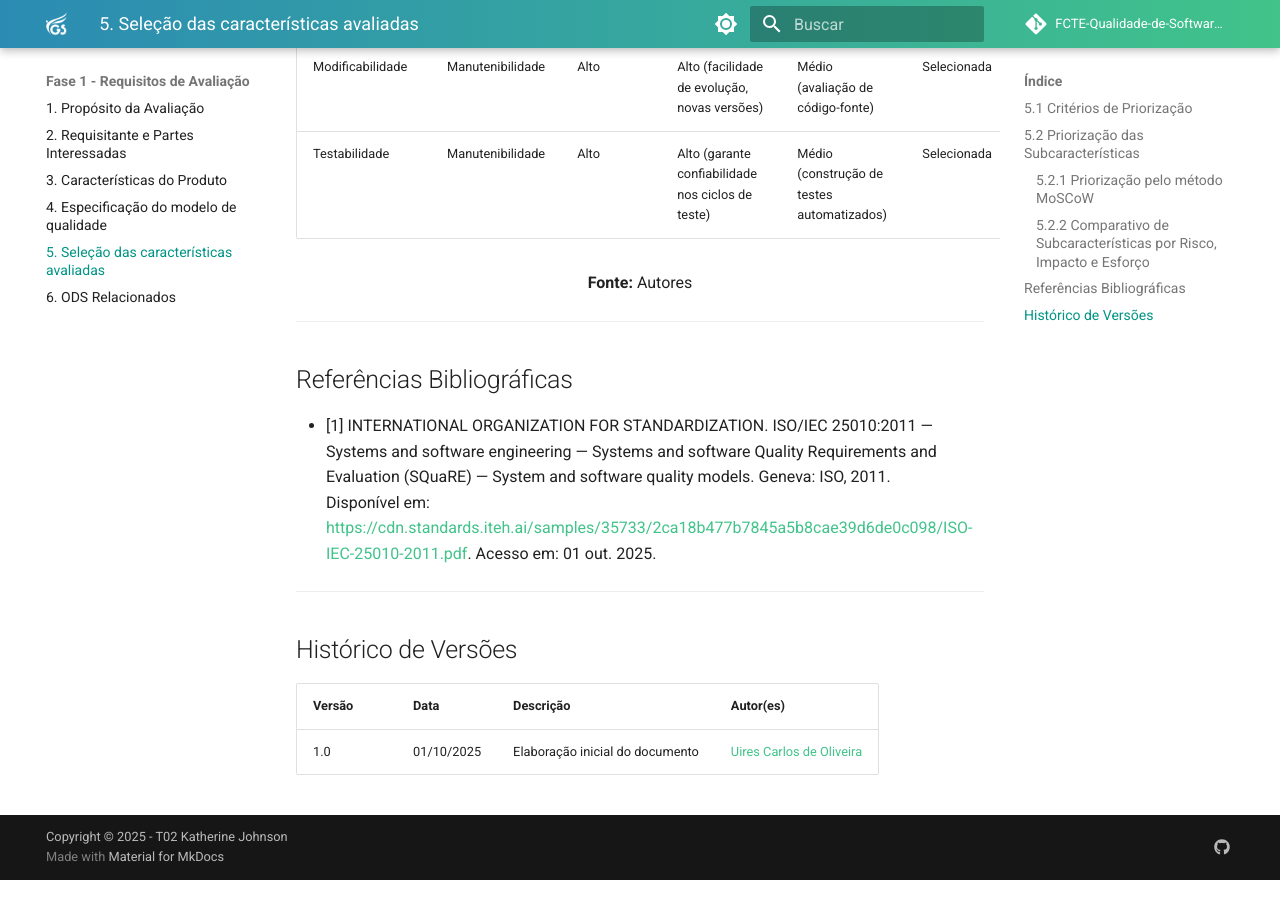
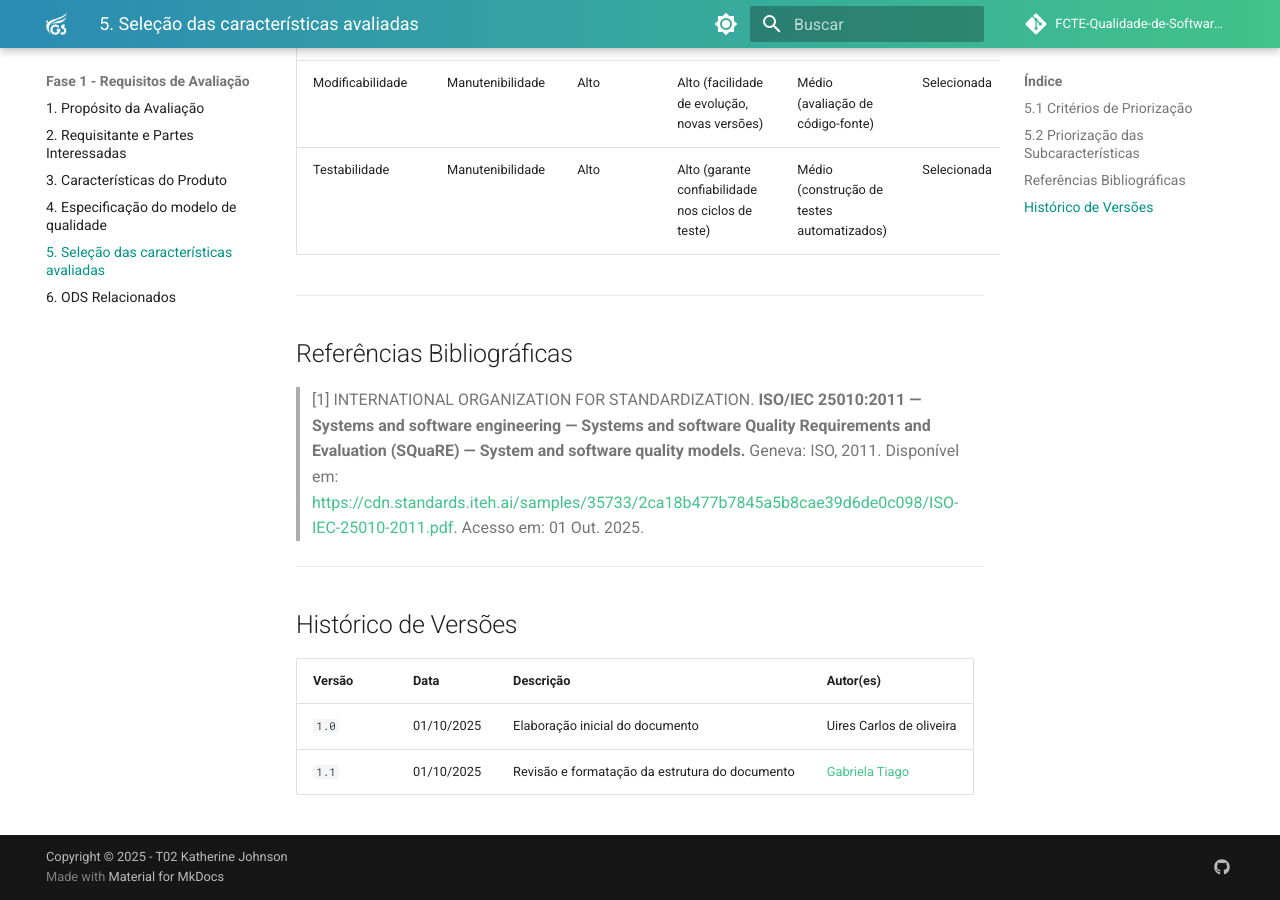
Before and after one commit to FCTE-Qualidade-de-Software-1/2025-2_T02_Katherine_Johnson, an MkDocs documentation site: the page built from docs/entregas/fase-1/selecao-caracteristicas-avaliadas.md, in a window 1280 px wide and 900 px high, scrolled down 3332 px. Built offline with MkDocs 1.6.1 and Material for MkDocs 9.7.7, drawn with Linux system fonts in a browser that asks for light colours; comment, search, counter and statistics services are not loaded; some of the changed text lies outside the part shown.

Commit message:
format:: Atualiza numeração e formatação dos tópicos

```diff
--- a/docs/entregas/fase-1/selecao-caracteristicas-avaliadas.md
+++ b/docs/entregas/fase-1/selecao-caracteristicas-avaliadas.md
@@ -4,80 +4,77 @@
 
 Para sistematizar a priorização das subcaracterísticas de qualidade, aplicou-se o método MoSCoW, que classifica os elementos em quatro grupos principais:
 
-- **Must have (Essencial):** requisitos indispensáveis para a viabilidade do sistema.
-- **Should have (Relevante):** requisitos importantes, mas que podem ser adiados sem inviabilizar a solução.
-- **Could have (Oportuno):** requisitos desejáveis, que agregam valor, mas não são críticos.
-- **Won’t have (Fora do escopo atual):** requisitos de baixa prioridade, intencionalmente excluídos nesta fase.
+-   **Must have (Essencial):** requisitos indispensáveis para a viabilidade do sistema.
+-   **Should have (Relevante):** requisitos importantes, mas que podem ser adiados sem inviabilizar a solução.
+-   **Could have (Oportuno):** requisitos desejáveis, que agregam valor, mas não são críticos.
+-   **Won’t have (Fora do escopo atual):** requisitos de baixa prioridade, intencionalmente excluídos nesta fase.
 
 Cada categoria foi associada a um peso quantitativo, de modo a simplificar o processo de avaliação:
-- Must = 4
-- Should = 3
-- Could = 2
-- Won’t = 0
+
+| Categoria | Peso |
+| --------- | ---- |
+| Must      | 4    |
+| Should    | 3    |
+| Could     | 2    |
+| Won't     | 0    |
 
 ---
 
 ## 5.2 Priorização das Subcaracterísticas
 
-### 5.2.1 Priorização pelo método MoSCoW
-
 <p align="center"> Tabela 1 - Priorização pelo método MoSCoW </p>
 
-| Subcaracterística        | Característica     | Categoria MoSCoW | Peso | Decisão Final       |
-|---------------------------|-------------------|------------------|------|---------------------|
-| Confidencialidade         | Segurança         | Must             | 4    | Será analisada      |
-| Integridade               | Segurança         | Must             | 4    | Será analisada      |
-| Autenticidade             | Segurança         | Should           | 3    | Não será analisada  |
-| Não-repúdio               | Segurança         | Could            | 2    | Não será analisada  |
-| Responsabilidade          | Segurança         | Could            | 2    | Não será analisada  |
-| Maturidade                | Confiabilidade    | Must             | 4    | Será analisada      |
-| Disponibilidade           | Confiabilidade    | Should           | 3    | Será analisada      |
-| Tolerância a falhas       | Confiabilidade    | Must             | 4    | Será analisada      |
-| Capacidade de recuperação | Confiabilidade    | Should           | 3    | Não será analisada  |
-| Modularidade              | Manutenibilidade | Could            | 2    | Não será analisada  |
-| Reusabilidade             | Manutenibilidade | Should           | 3    | Não será analisada  |
-| Analisabilidade           | Manutenibilidade | Must             | 4    | Será analisada      |
-| Modificabilidade          | Manutenibilidade | Should           | 3    | Será analisada      |
-| Testabilidade             | Manutenibilidade | Must             | 4    | Será analisada      |
-
-<p align="center"><b>Fonte: </b>Autores</p>
+| Subcaracterística         | Característica   | Categoria MoSCoW | Peso | Decisão Final      |
+| ------------------------- | ---------------- | ---------------- | ---- | ------------------ |
+| Confidencialidade         | Segurança        | Must             | 4    | Será analisada     |
+| Integridade               | Segurança        | Must             | 4    | Será analisada     |
+| Autenticidade             | Segurança        | Should           | 3    | Não será analisada |
+| Não-repúdio               | Segurança        | Could            | 2    | Não será analisada |
+| Responsabilidade          | Segurança        | Could            | 2    | Não será analisada |
+| Maturidade                | Confiabilidade   | Must             | 4    | Será analisada     |
+| Disponibilidade           | Confiabilidade   | Should           | 3    | Será analisada     |
+| Tolerância a falhas       | Confiabilidade   | Must             | 4    | Será analisada     |
+| Capacidade de recuperação | Confiabilidade   | Should           | 3    | Não será analisada |
+| Modularidade              | Manutenibilidade | Could            | 2    | Não será analisada |
+| Reusabilidade             | Manutenibilidade | Should           | 3    | Não será analisada |
+| Analisabilidade           | Manutenibilidade | Must             | 4    | Será analisada     |
+| Modificabilidade          | Manutenibilidade | Should           | 3    | Será analisada     |
+| Testabilidade             | Manutenibilidade | Must             | 4    | Será analisada     |
 
 ---
 
-### 5.2.2 Comparativo de Subcaracterísticas por Risco, Impacto e Esforço
+<div align="center">
+    <p><strong>Tabela 2 — Comparativo de Subcaracterísticas por Risco, Impacto e Esforço</strong></p>
+</div>
 
-<p align="center"> Tabela 2 - Comparativo de Subcaracterísticas por Risco, Impacto e Esforço </p>
-
-| Subcaracterística        | Característica     | Risco se ausente | Impacto para stakeholders                                  | Esforço de análise                  | Decisão Final   |
-|---------------------------|-------------------|------------------|-------------------------------------------------------------|-------------------------------------|-----------------|
-| Confidencialidade         | Segurança         | Alto             | Alto (LGPD, cidadãos, confiança institucional)              | Médio (auditoria de acesso, criptografia) | Selecionada |
-| Integridade               | Segurança         | Alto             | Alto (consistência dos dados, gestores, pesquisadores)      | Médio (validação de logs, redundância)   | Selecionada |
-| Autenticidade             | Segurança         | Médio            | Moderado (usuários autenticados, voluntários)               | Médio (análise de mecanismos de login)  | Não selecionada |
-| Não-repúdio               | Segurança         | Médio            | Moderado (auditoria, implicações jurídicas)                 | Alto (implementação de trilhas formais) | Não selecionada |
-| Responsabilidade          | Segurança         | Médio            | Médio (accountability, rastreabilidade de ações)            | Alto (auditoria extensa de registros)   | Não selecionada |
-| Maturidade                | Confiabilidade    | Alto             | Alto (estabilidade, confiança do usuário final)             | Médio (monitoramento em produção)       | Selecionada |
-| Disponibilidade           | Confiabilidade    | Alto             | Alto (serviço contínuo, gestores e cidadãos dependentes)    | Médio (simulação de carga e redundância)| Selecionada |
-| Tolerância a falhas       | Confiabilidade    | Alto             | Alto (resiliência, continuidade do serviço)                 | Alto (testes de falhas controladas)     | Selecionada |
-| Capacidade de recuperação | Confiabilidade    | Médio            | Moderado (tempo de retomada, impacto em emergências)        | Alto (testes de recuperação e backup)   | Não selecionada |
-| Modularidade              | Manutenibilidade | Médio            | Moderado (impacto na escalabilidade futura)                 | Alto (refatoração e análise estrutural) | Não selecionada |
-| Reusabilidade             | Manutenibilidade | Médio            | Moderado (reduz custos de manutenção)                       | Médio (avaliação arquitetural)          | Não selecionada |
-| Analisabilidade           | Manutenibilidade | Alto             | Alto (detecção rápida de falhas, suporte técnico)           | Médio (ferramentas de análise estática) | Selecionada |
-| Modificabilidade          | Manutenibilidade | Alto             | Alto (facilidade de evolução, novas versões)                | Médio (avaliação de código-fonte)       | Selecionada |
-| Testabilidade             | Manutenibilidade | Alto             | Alto (garante confiabilidade nos ciclos de teste)           | Médio (construção de testes automatizados) | Selecionada |
-
-<p align="center"><b>Fonte: </b>Autores</p>
+| Subcaracterística         | Característica   | Risco se ausente | Impacto para stakeholders                                | Esforço de análise                         | Decisão Final   |
+| ------------------------- | ---------------- | ---------------- | -------------------------------------------------------- | ------------------------------------------ | --------------- |
+| Confidencialidade         | Segurança        | Alto             | Alto (LGPD, cidadãos, confiança institucional)           | Médio (auditoria de acesso, criptografia)  | Selecionada     |
+| Integridade               | Segurança        | Alto             | Alto (consistência dos dados, gestores, pesquisadores)   | Médio (validação de logs, redundância)     | Selecionada     |
+| Autenticidade             | Segurança        | Médio            | Moderado (usuários autenticados, voluntários)            | Médio (análise de mecanismos de login)     | Não selecionada |
+| Não-repúdio               | Segurança        | Médio            | Moderado (auditoria, implicações jurídicas)              | Alto (implementação de trilhas formais)    | Não selecionada |
+| Responsabilidade          | Segurança        | Médio            | Médio (accountability, rastreabilidade de ações)         | Alto (auditoria extensa de registros)      | Não selecionada |
+| Maturidade                | Confiabilidade   | Alto             | Alto (estabilidade, confiança do usuário final)          | Médio (monitoramento em produção)          | Selecionada     |
+| Disponibilidade           | Confiabilidade   | Alto             | Alto (serviço contínuo, gestores e cidadãos dependentes) | Médio (simulação de carga e redundância)   | Selecionada     |
+| Tolerância a falhas       | Confiabilidade   | Alto             | Alto (resiliência, continuidade do serviço)              | Alto (testes de falhas controladas)        | Selecionada     |
+| Capacidade de recuperação | Confiabilidade   | Médio            | Moderado (tempo de retomada, impacto em emergências)     | Alto (testes de recuperação e backup)      | Não selecionada |
+| Modularidade              | Manutenibilidade | Médio            | Moderado (impacto na escalabilidade futura)              | Alto (refatoração e análise estrutural)    | Não selecionada |
+| Reusabilidade             | Manutenibilidade | Médio            | Moderado (reduz custos de manutenção)                    | Médio (avaliação arquitetural)             | Não selecionada |
+| Analisabilidade           | Manutenibilidade | Alto             | Alto (detecção rápida de falhas, suporte técnico)        | Médio (ferramentas de análise estática)    | Selecionada     |
+| Modificabilidade          | Manutenibilidade | Alto             | Alto (facilidade de evolução, novas versões)             | Médio (avaliação de código-fonte)          | Selecionada     |
+| Testabilidade             | Manutenibilidade | Alto             | Alto (garante confiabilidade nos ciclos de teste)        | Médio (construção de testes automatizados) | Selecionada     |
 
 ---
 
 ## Referências Bibliográficas
 
--   [1] INTERNATIONAL ORGANIZATION FOR STANDARDIZATION. ISO/IEC 25010:2011 — Systems and software engineering — Systems and software Quality Requirements and Evaluation (SQuaRE) — System and software quality models. Geneva: ISO, 2011.
-    Disponível em: <https://cdn.standards.iteh.ai/samples/35733/2ca18b477b7845a5b8cae39d6de0c098/ISO-IEC-25010-2011.pdf>. Acesso em: 01 out. 2025.
+> [1] INTERNATIONAL ORGANIZATION FOR STANDARDIZATION. **ISO/IEC 25010:2011 — Systems and software engineering — Systems and software Quality Requirements and Evaluation (SQuaRE) — System and software quality models.** Geneva: ISO, 2011. Disponível em: <https://cdn.standards.iteh.ai/samples/35733/2ca18b477b7845a5b8cae39d6de0c098/ISO-IEC-25010-2011.pdf>. Acesso em: 01 Out. 2025.
 
 ---
 
 ## Histórico de Versões
 
-| Versão | Data       | Descrição                        | Autor(es)                   |
-|--------|------------|----------------------------------|-----------------------------|
-| 1.0    | 01/10/2025 | Elaboração inicial do documento | [Uires Carlos de Oliveira](https://github.com/uires2023)    |
+| Versão | Data       | Descrição                                      | Autor(es)                                           |
+| ------ | ---------- | ---------------------------------------------- | --------------------------------------------------- |
+| `1.0`  | 01/10/2025 | Elaboração inicial do documento                | Uires Carlos de oliveira                            |
+| `1.1`  | 01/10/2025 | Revisão e formatação da estrutura do documento | [Gabriela Tiago](https://github.com/gabriela-tiago) |
```
Also changed, not shown: docs/entregas/fase-1/caracteristicas-produto.md (+4 -2 lines), docs/entregas/fase-1/especificacao-modelo-qualidade.md (+11 -8 lines), docs/entregas/fase-1/partes-interessadas.md (+8 -3 lines).
